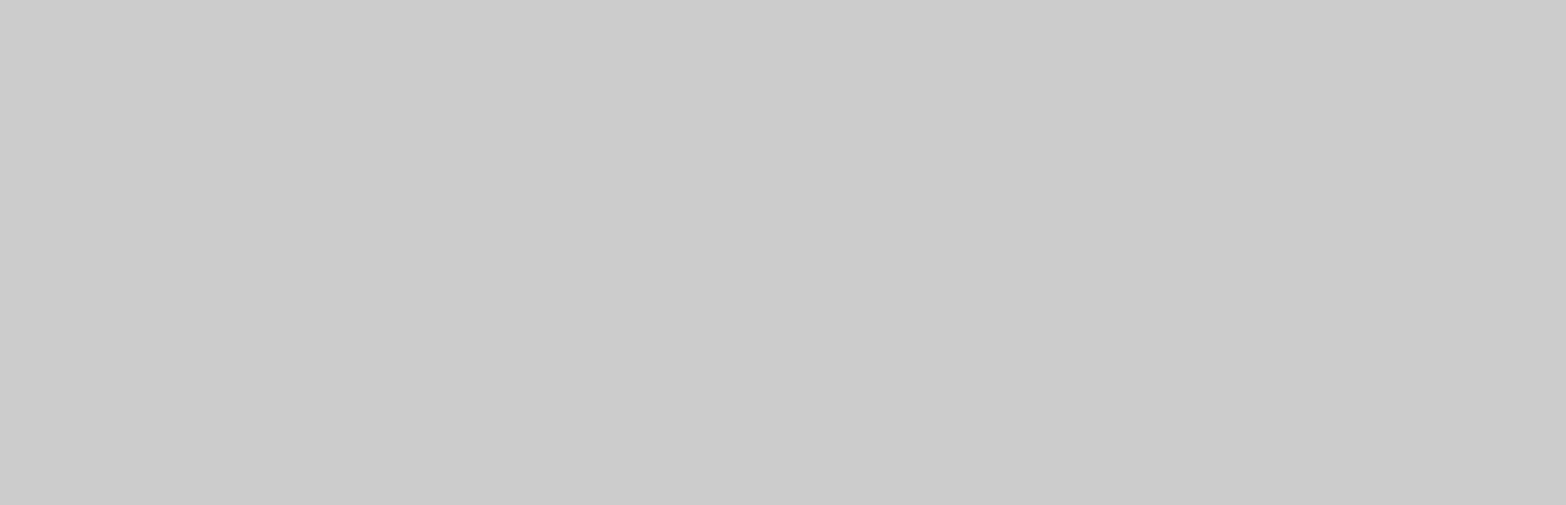
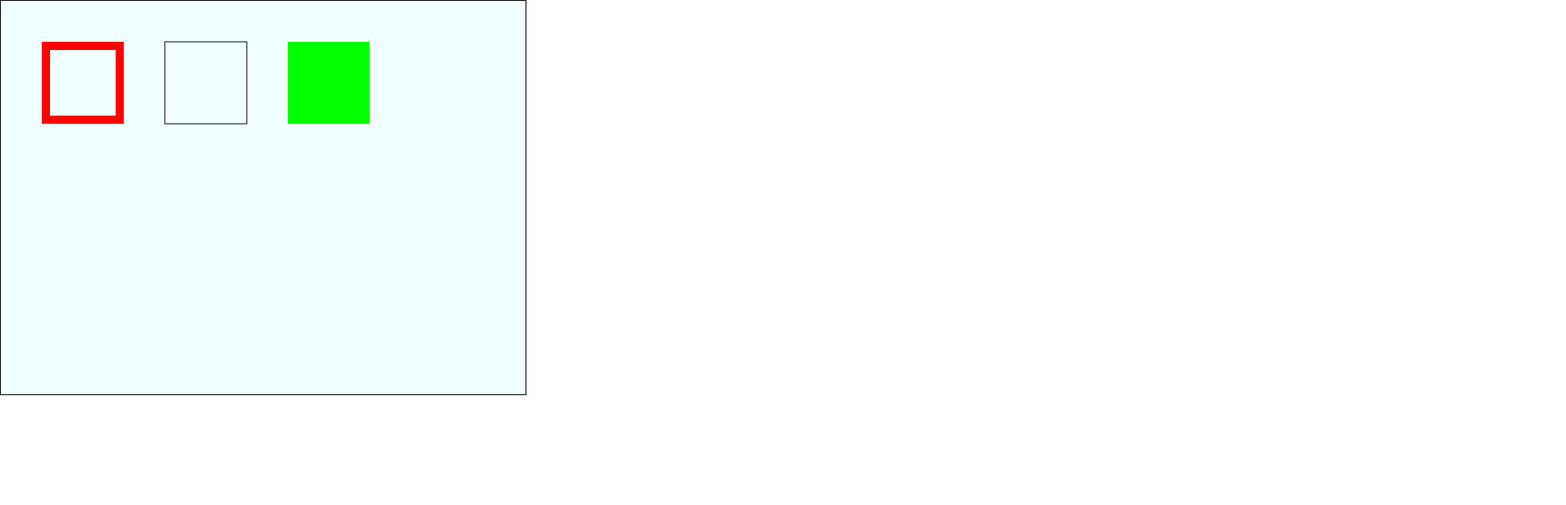
Before and after one commit to klaufel/canvas-experiment, a plain HTML site: page index.html in a window 1280 px wide. Shown: the top 616 px of the page at 82% size, 1910 px wide, since content can reach past the window. Drawn offline with nearby package versions, Linux system fonts and the light colour scheme.

Commit message:
New version

```diff
--- a/index.html
+++ b/index.html
@@ -13,6 +13,13 @@
 
     <link rel="profile" href="http://gmpg.org/xfn/11">
 
+    <style>
+      canvas {
+        border: 1px solid black;
+        background-color: azure;
+      }
+    </style>
+
   </head>
 
   <body>
@@ -20,110 +27,11 @@
 
 
 
-    <canvas id="canvas" width="1910" height="960" style="background: #ccc;"></canvas>
+    <canvas id="canvas" width="640px" height="480px"></canvas>
 
 
 
-    <script type="text/javascript">
-      function getRandomColor() {
-        var letters = '0123456789ABCDEF';
-        var color = '#';
-        for (var i = 0; i < 6; i++) {
-          color += letters[Math.floor(Math.random() * 16)];
-        }
-        return color;
-      }
-
-
-      function getRandomNumber() {
-        return Math.floor((Math.random() * 50) + 10);
-      }
-
-      var canvas = document.getElementById('canvas');
-      var width = canvas.width;
-      var height = canvas.height;
-
-      var ctx = canvas.getContext('2d');
-
-      var paint_style = getComputedStyle(canvas);
-      canvas.width = parseInt(paint_style.getPropertyValue('width'));
-      canvas.height = parseInt(paint_style.getPropertyValue('height'));
-
-      var mouse = {x: 0, y: 0};
-
-      canvas.addEventListener('mousemove', function(e) {
-        mouse.x = e.pageX - this.offsetLeft;
-        mouse.y = e.pageY - this.offsetTop;
-      }, false);
-
-      ctx.lineWidth = getRandomNumber();
-      ctx.lineJoin = "round";
-      ctx.lineCap = "round";
-      ctx.strokeStyle = getRandomColor();
-
-
-      canvas.addEventListener('mousedown', function(e) {
-          ctx.beginPath();
-          ctx.moveTo(mouse.x, mouse.y);
-
-          ctx.lineWidth = getRandomNumber();
-          ctx.strokeStyle = getRandomColor();
-
-          canvas.addEventListener('mousemove', onPaint, false);
-      }, false);
-
-      canvas.addEventListener('mouseup', function() {
-          canvas.removeEventListener('mousemove', onPaint, false);
-      }, false);
-
-      var onPaint = function() {
-
-          ctx.lineTo(mouse.x, mouse.y);
-          ctx.stroke();
-      };
-
-
-/*
-      canvas.onmousemove = function(ev) {
- // Borramos
-
-          fillColor = "black";
-
-          if(ev.clientX < width/2) {
-            fillColor = "#ff00ff";
-          } else {
-            fillColor = "#00ff00";
-          }
-
-
-          ctx.fillStyle = fillColor;
-          ctx.clearRect(0, 0, rectWidth, rectWidth);
-
-          // Comenzamos una figura
-          ctx.beginPath();
-
-            // Creamos el circulo
-            ctx.arc(ev.clientX, ev.clientY, rectWidth, 0, Math.PI*2, true);
-
-          // Cerramos la figura
-          ctx.closePath();
-              // Y rellenamos
-          ctx.fill();
-      }
-
-      */
-
-
-
-
-      console.log('Width: ' + width);
-      console.log('Height: ' + width);
-
-      console.log('ctx: ' + ctx);
-
-
-
-    </script>
+    <script type="text/javascript" src="scripts.js"></script>
 
 
 
--- /dev/null
+++ b/scripts.js
@@ -0,0 +1,44 @@
+
+
+var canvas = document.getElementById('canvas');
+var ctx = canvas.getContext('2d');
+
+ctx.fillStyle = "#ff0000";
+ctx.fillRect(50, 50, 100, 100);
+
+ctx.fillStyle = "#00ff00";
+ctx.fillRect(350, 50, 100, 100);
+
+ctx.clearRect(60, 60, 80, 80);
+
+ctx.strokeRect(200, 50, 100, 100);
+
+
+
+console.log(canvas);
+console.log(ctx);
+
+
+
+
+
+var w = canvas.width;
+var h = canvas.height;
+
+var mouse = {
+  x: 0,
+  y: 0
+};
+
+canvas.addEventListener('mousemove', function(e) {
+  mouse.x = e.clientX;
+  mouse.y = e.clientY;
+  draw('move');
+  //console.log("X: " + mouse.x + " / Y: " + mouse.y);
+});
+
+
+
+function draw(mouseaction) {
+  return false;
+}
```
Also changed, not shown: draw.html (added, +134 -0 lines), first.html (renamed from index copia.html), 1 other file.
